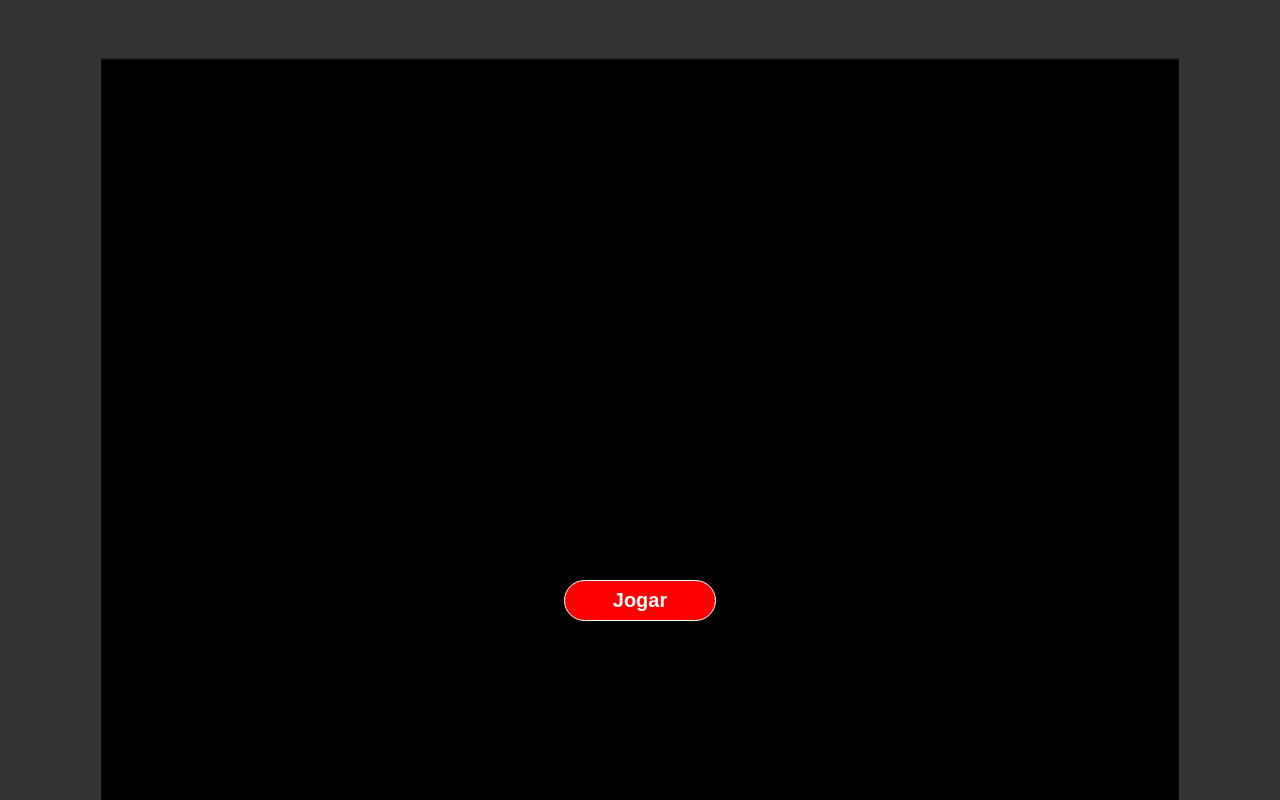
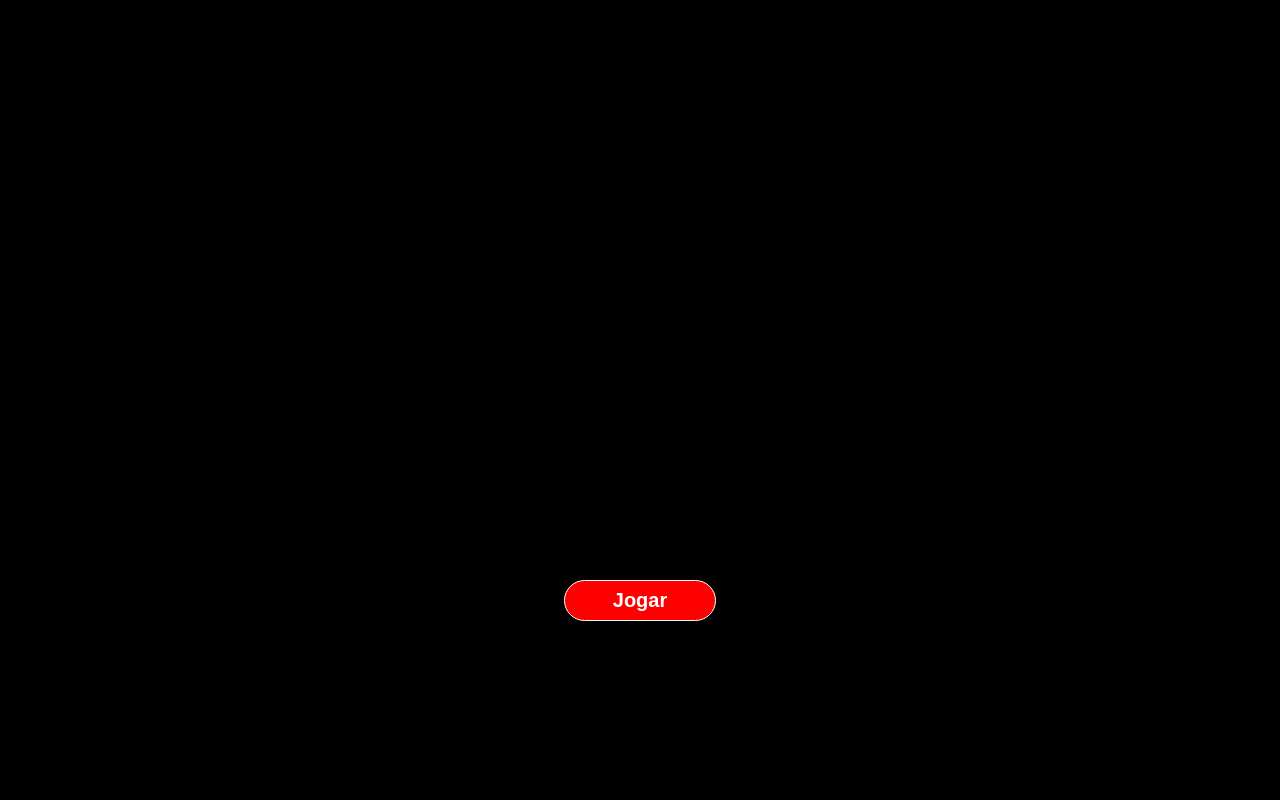
Before and after one commit to FelipeAlvesGarcia/SNAKEGONAL, a plain HTML site: page index.html in a window 1280 px wide. Drawn offline with Linux system fonts and the light colour scheme.

Commit message:
nova score

```diff
--- a/script.js
+++ b/script.js
@@ -60,6 +60,8 @@ function loadbg(){
         w:tela.w,
         h:tela.h
     }
+    ctx.fillStyle = "rgb(0,0,0)";
+    ctx.fillRect(0,0,512,380);
     ctx.drawImage(map, bg2.sx, bg2.sy, bg2.sw, bg2.sh, bg2.x, bg2.y, bg2.w, bg2.h)
 }
 
@@ -224,10 +226,10 @@ let score = {
     sy:0,
     sw:32,
     sh:32,
-    x:440,
-    y:50,
-    w:16,
-    h:16,
+    x:396,
+    y:48,
+    w:32,
+    h:32,
 }
 function loadScore (){
     if(unidade != 0 && unidade % 10 == 0){
@@ -364,7 +366,7 @@ gifImg.src = "./img/gif.png";
 
 loadVida();
 ctx.fillStyle = "rgb(0,0,0)";
-ctx.fillRect(0,28,512,352);
+ctx.fillRect(0,0,512,380);
 function loopPreJogo (){
     loadVida();
     ctx.fillStyle = "rgb(0,0,0)";
@@ -534,6 +536,19 @@ function andar(){
 }
 
 //---------------------KEYS--------------------------//
+
+/*let iphone;
+iphone = setInterval(()=>{
+    clearInterval(iphone);
+    //divMain.requestFullscreen();
+    if(preJogo){
+        //somPreJogo.play();
+        tempoPreJogo = Date.now();
+        loopPreJogo();
+        botao.style.display = "none";
+        botao.innerText = "Jogar Novamente";
+    }
+}, 5000);*/
 
 botao.addEventListener("click", ()=>{
     divMain.requestFullscreen();
--- a/style.css
+++ b/style.css
@@ -3,7 +3,8 @@
     padding:0;
 }
 body{
-    background-color: #343434;
+    /*background-color: #343434;*/
+    background-color: #000000;
 }
 main{
     width:100vw;
```
